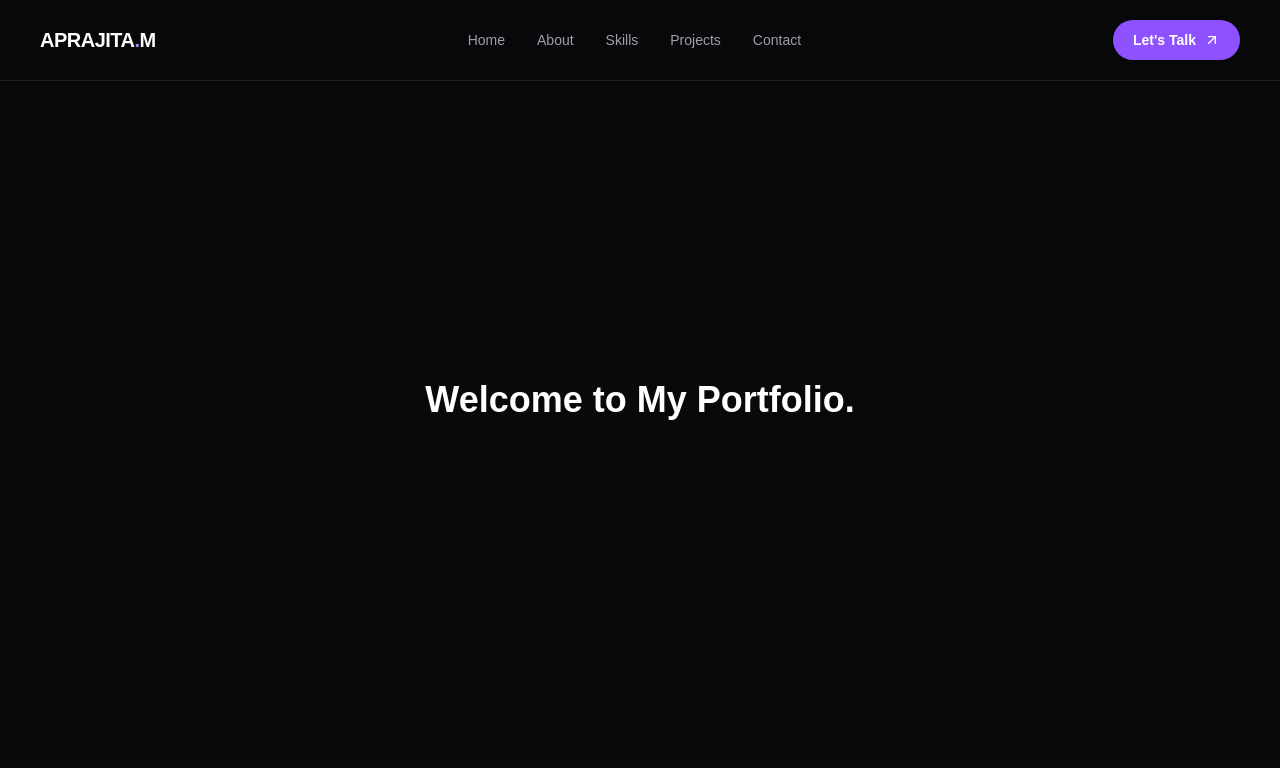
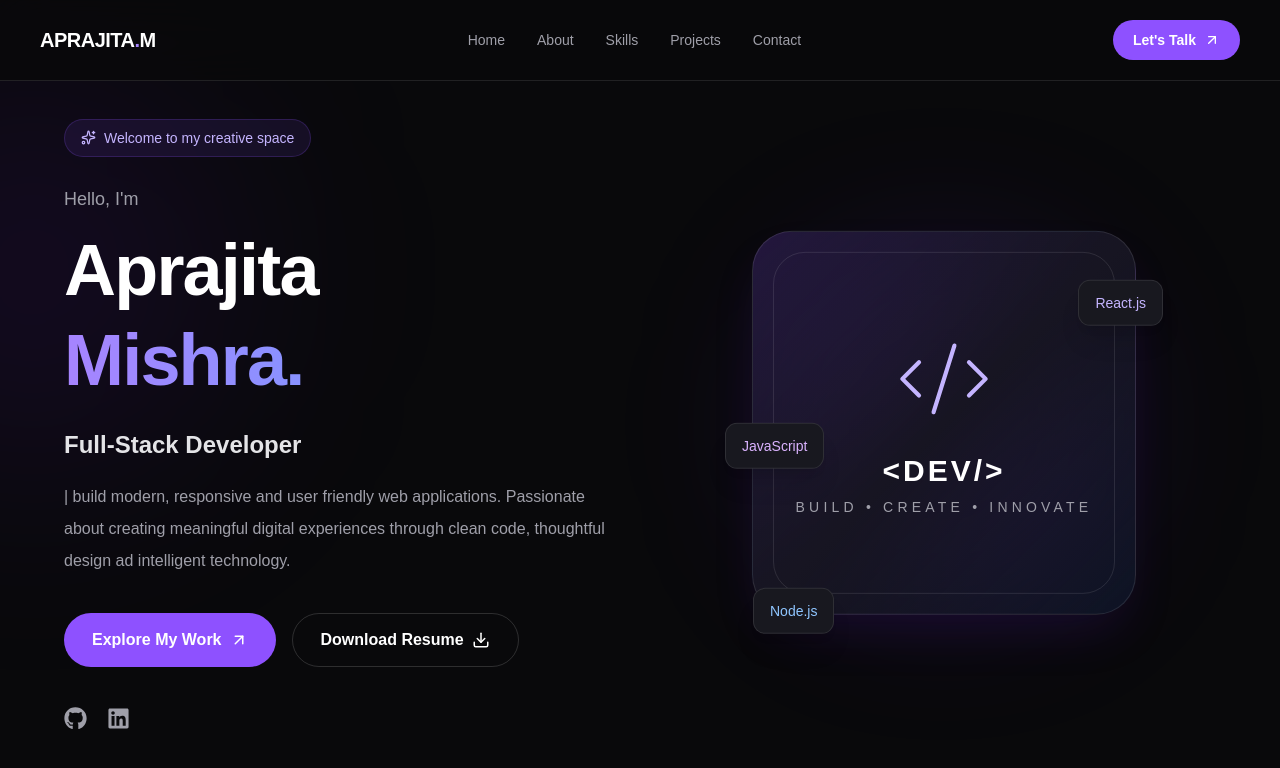
Before and after one commit to AprajitaMishra-CS/Portfolio, a React (Vite) app: page / in a window 1280 px wide. Shown: the top 768 px of the page. Built offline with nearby package versions, Linux system fonts and the light colour scheme.

Commit message:
Developed Hero Section of Home Page

```diff
--- a/package.json
+++ b/package.json
@@ -15,6 +15,7 @@
     "motion": "^14.9.0",
     "react": "^19.2.8",
     "react-dom": "^19.2.8",
+    "react-icons": "^5.7.0",
     "react-router-dom": "^7.18.5",
     "tailwindcss": "^4.3.3"
   },
--- a/src/pages/Home.jsx
+++ b/src/pages/Home.jsx
@@ -1,15 +1,11 @@
 import Navbar from "../components/Navbar";
+import Hero from "../sections/Hero";
 
 export default function Home() {
     return (
         <div className="min-h-screen bg-[#09090B]">
             <Navbar/>
-
-            <main id="home" className="flex min-h-screen items-center justify-center">
-                <h1 className="text-4xl font-bold text-white">
-                    Welcome to My Portfolio.
-                </h1>
-            </main>
+            <Hero />
         </div>
     );
 }
--- a/src/sections/Hero.jsx
+++ b/src/sections/Hero.jsx
@@ -0,0 +1,97 @@
+import { motion } from "motion/react";
+import { ArrowUpRight, Download, Code2, Sparkles } from "lucide-react";
+import { FaLinkedin, FaGithub } from "react-icons/fa";
+
+export default function Hero() {
+    return (
+        <section id="home" className="relative flex min-h-screen items-center overflow-hidden bg-[#09090B] px-6 pt-28 pb-16 lg:px-16">
+            <div className="pointer-events-none absolute -left-40 top-20 h-96 w-96 rounded-full bg-violet-600/10 blur-[120px]"/>
+            {/* Main Content */}
+            <div className="relative mx-auto grid w-full max-w-7xl items-center gap-16 lg:grid-cols-2">
+
+                {/* Left Content */}
+                <motion.div initial={{ opacity: 0, y: 30 }} animate={{ opacity: 1, y: 0 }} transition={{ duration: 0.8 }} className="z-10">
+                    <div className="mb-7 inline-flex items-center gap-2 rounded-full border border-violet-500/20 bg-violet-500/10 px-4 py-2 text-sm text-violet-300">
+                        <Sparkles size={15} />
+                        Welcome to my creative space
+                    </div>
+
+                    <p className="mb-3 text-lg text-zinc-400">
+                        Hello, I'm
+                    </p>
+
+                    <h1 className="text-5xl font-bold leading-tight tracking-tight text-white sm:text-6xl xl:text-7xl">
+                        Aprajita
+                        <span className="block bg-gradient-to-r from-violet-400 to-blue-400 bg-clip-text text-transparent">
+                            Mishra.
+                        </span>
+                    </h1>
+
+                    <h2 className="mt-6 text-xl font-semibold text-zinc-200 sm:text-2xl">
+                        Full-Stack Developer
+                    </h2>
+
+                    <p className="mt-5 max-w-xl text-base leading-8 text-zinc-400">
+                        | build modern, responsive and user friendly web applications. Passionate about creating meaningful digital
+                        experiences through clean code, thoughtful design ad intelligent technology.
+                    </p>
+
+                    <div className="mt-9 flex flex-wrap gap-4">
+                        <a href="#projects" className="inline-flex items-center gap-2 rounded-full bg-violet-500 px-7 py-3.5 font-semibold text-white transition-all hover:bg-violet-600 hover:shadow-lg hover:shadow-violet-500/25">
+                            Explore My Work
+                            <ArrowUpRight size={18}/>
+                        </a>
+
+                        <a href="/Resume.pdf" download className="inline-flex items-center gap-2 rounded-full border border-white/15 px-7 py-3.5 font-semibold text-white transition-all hover:border-violet-400 hover:text-violet-400">
+                            Download Resume
+                            <Download size={18}/>
+                        </a>
+                    </div>
+
+                    <div className="mt-10 flex items-center gap-5">
+                        <a href="https://github.com/AprajitaMishra-CS" target="_blank" rel="noreferrer" aria-label="GitHub" className="text-zinc-400 transition-colors hover:text-white">
+                            <FaGithub size={23} />
+                        </a>
+
+                        <a href="https://linkedin.com/in/aprajitamishra-cs" target="_blank" rel="noreferrer" aria-label="LinkedIn" className="text-zinc-400 transition-colors hover:text-white">
+                            <FaLinkedin size={23}/>
+                        </a>
+                    </div>
+                </motion.div>
+
+                {/* Right content */}
+                <motion.div initial={{ opacity: 0, scale: 0.85 }} animate={{ opacity: 1, scale: 1 }} transition={{ duration: 1 }} className="relative flex min-h-[380px] items-center justify-center">
+                    <div className="absolute h-72 w-72 rounded-full bg-violet-600/20 blur-[90px]"/>
+
+                    <motion.div animate={{ y: [0, -15, 0] }} transition={{ duration: 5, repeat: Infinity, ease: "easeInOut" }} className="relative flex h-72 w-72 items-center justify-center rounded-[40px] border border-white/10 bg-gradient-to-br from-violet-500/20 via-[#171522] to-blue-500/10 shadow-2xl shadow-violet-900/20 sm:h-96 sm:w-96">
+                        <div className="absolute inset-5 rounded-[32px] border border-white/10"/>
+
+                        <div className="text-center">
+                            <Code2 size={100} strokeWidth={1} className="mx-auto text-violet-300"/>
+
+                            <p className="mt-6 text-3xl font-bold tracking-widest text-white">
+                                {"<DEV/>"}
+                            </p>
+
+                            <p className="mt-2 text-sm tracking-[0.3em] text-zinc-400">
+                                BUILD &bull; CREATE &bull; INNOVATE
+                            </p>
+                        </div>
+
+                        <div className="absolute -right-7 top-12 rounded-xl border border-white/10 bg-[#18181F] px-4 py-3 text-sm text-violet-300 shadow-xl">
+                            React.js
+                        </div>
+
+                        <div className="absolute -bottom-5 left-0 rounded-xl border border-white/10 bg-[#18181F] px-4 py-3 text-sm text-blue-300 shadow-xl">
+                            Node.js
+                        </div>
+
+                        <div className="absolute -left-7 top-1/2 rounded-xl border border-white/10 bg-[#18181F] px-4 py-3 text-sm text-purple-300 shadow-xl">
+                            JavaScript
+                        </div>
+                    </motion.div>
+                </motion.div>
+            </div>
+        </section>
+    );
+}
```
Also changed, not shown: 2 other files (tests, documents, lock files or other folders).
